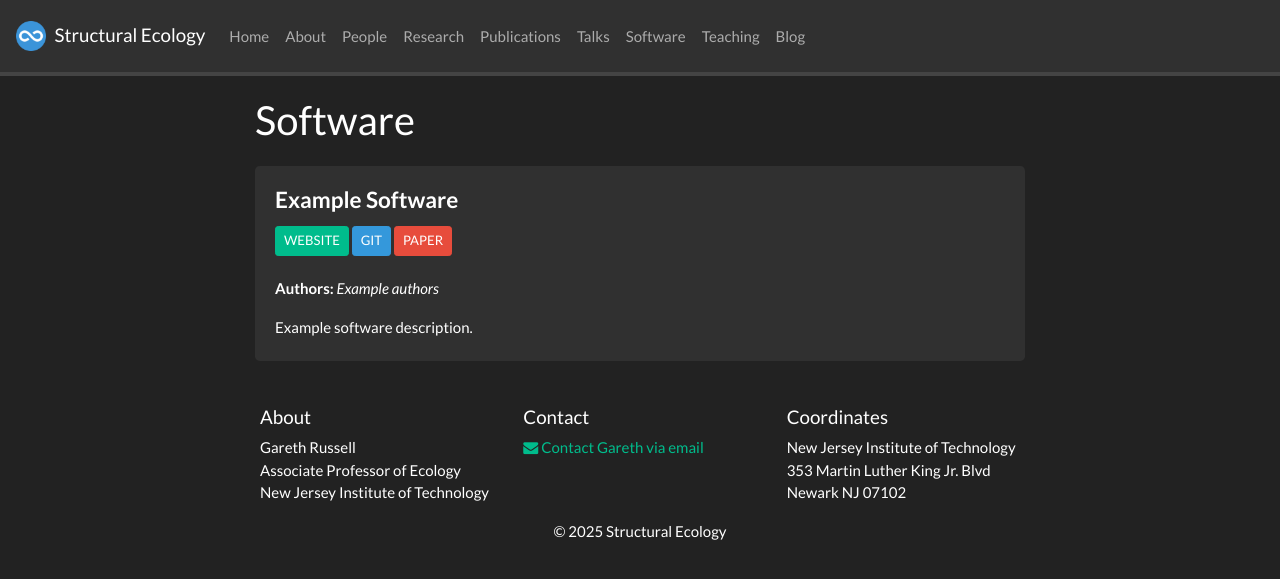
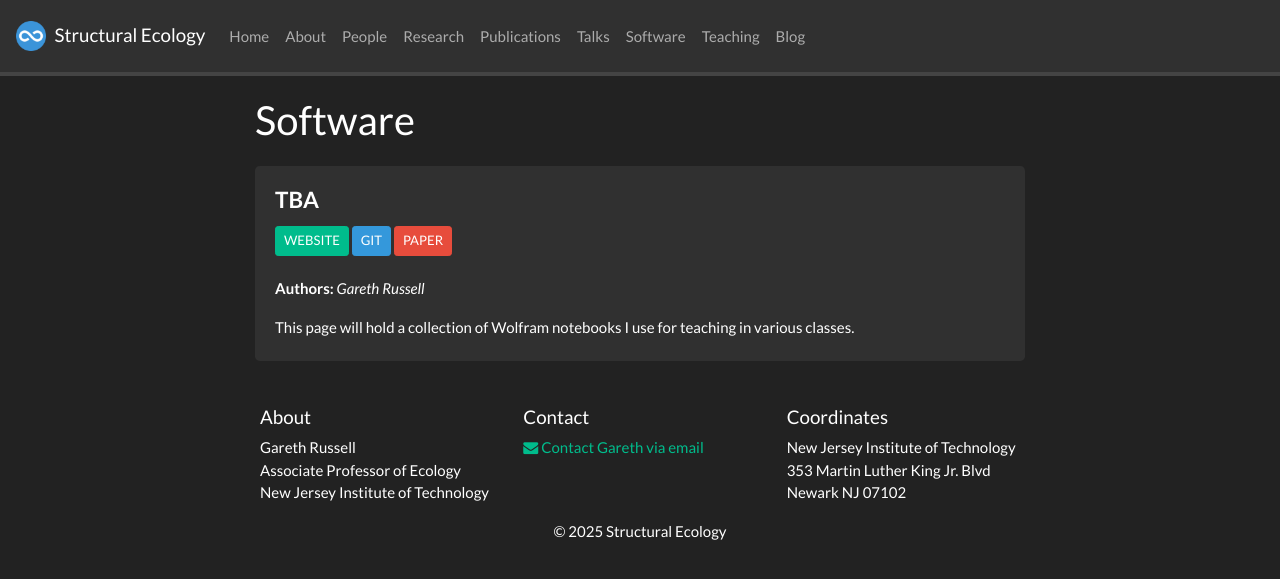
Before and after one commit to garethrussell/uel, a Jekyll site: the page built from _pages/software.md, in a window 1280 px wide. Shown: the top 579 px of the page. Built offline with Jekyll 4.4.1, drawn with Linux system fonts in a browser that asks for light colours; nearby versions of some CDN libraries; a script that is not in the unit is left out; a style sheet for code colours, icons or effects is not loaded.

Commit message:
Update software.md

```diff
--- a/_pages/software.md
+++ b/_pages/software.md
@@ -39,15 +39,15 @@ iframe {
 <div class="jumbotron">
 <div class="row align-items-end">
 <div class="col-md-12 col-sm-12">
-<h4><b>Example Software</b></h4>
+<h4><b>TBA</b></h4>
 <a href="https://example.com" target="_blank"><button class="btn btn-success btn-sm">WEBSITE</button></a>
 <a href="https://github.com" target="_blank"><button class="btn btn-info btn-sm">GIT</button></a>
 <a href="{{ site.url }}{{ site.baseurl }}/papers/example_proceeding.pdf" target="_blank"><button class="btn btn-danger btn-sm">PAPER</button></a>
 
 <b>Authors:</b>
-<i>Example authors</i>
+<i>Gareth Russell</i>
 
-Example software description.
+This page will hold a collection of Wolfram notebooks I use for teaching in various classes.
 
 </div>
 </div>
```
